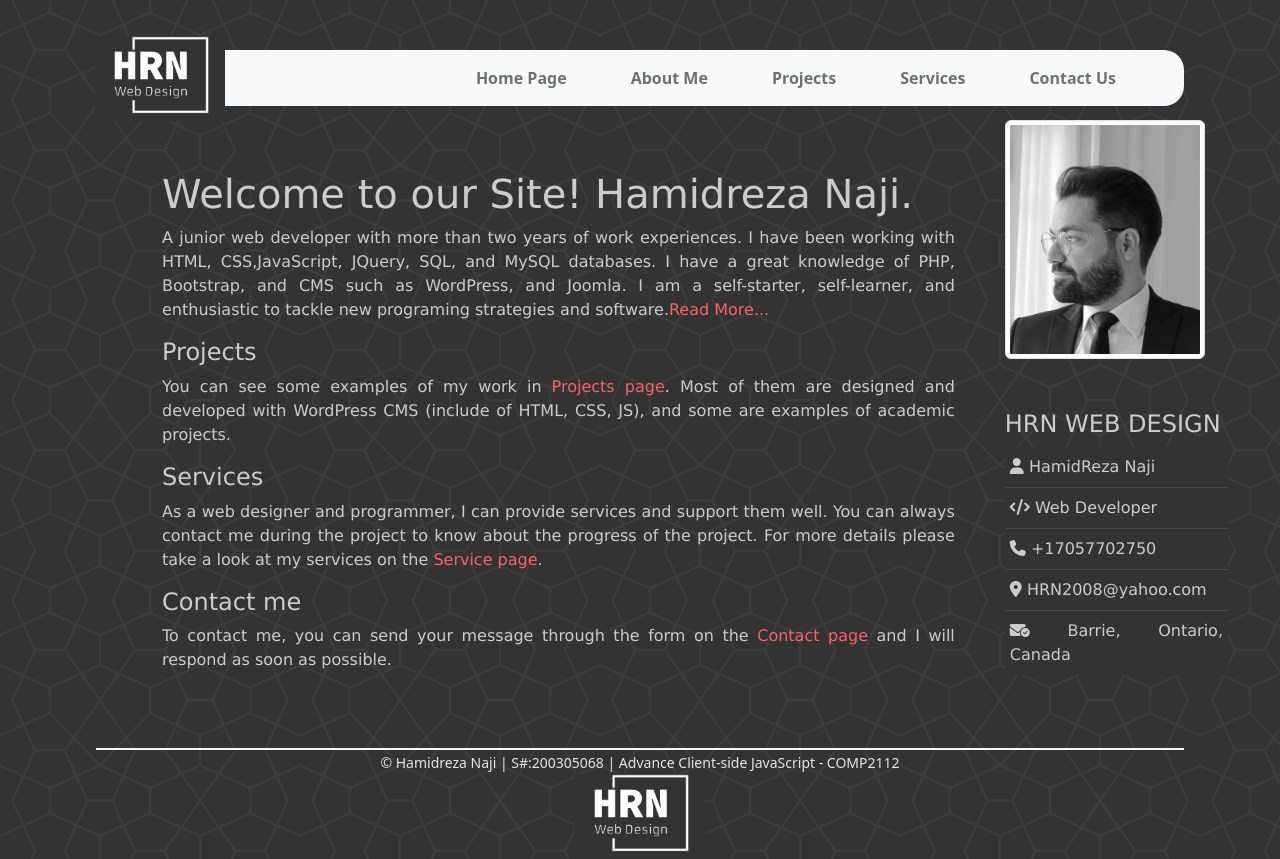
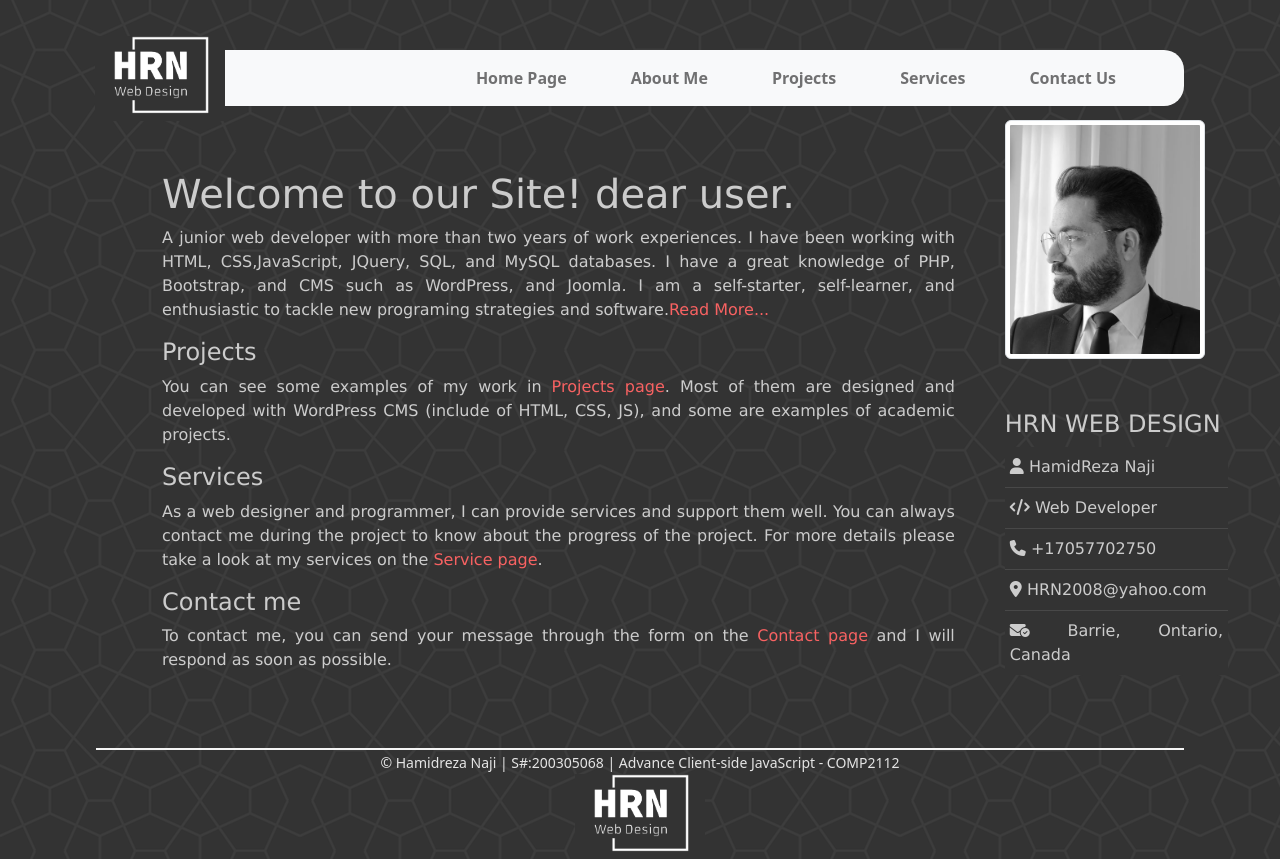
Before and after one commit to hrn2008/React-Portfolio, a React (Create React App) app: page / in a window 1280 px wide. Built offline with nearby package versions, Linux system fonts and the light colour scheme.

Commit message:
some edits

```diff
--- a/src/App.css
+++ b/src/App.css
@@ -1,6 +1,6 @@
 /* CSS for the App Component */
 /*
-Mini Portfolio Assignment
+REACT Portfolio Assignment
 Hamidreza Naji
 S#: 200503068
 Course: Advance Client-side JavaScript - COMP2112
--- a/src/App.tsx
+++ b/src/App.tsx
@@ -1,35 +1,37 @@
 import React from 'react';
 import { BrowserRouter, Route, Routes } from 'react-router-dom';
 
-// common components
+// Importing Header and Footer components
 import Header from './Views/components/header';
 import Footer from './Views/components/footer';
 
-// content components
+// Importing content components
 import Home from './Views/content/home';
 import About from './Views/content/about';
 import Projects from './Views/content/projects';
 import Services from './Views/content/services';
 import Contact from './Views/content/contact';
 
-// Styles and fonts
+// Importing bootstrap and css
 import 'bootstrap/dist/css/bootstrap.min.css';
 import '@fortawesome/fontawesome-free/css/all.min.css';
 import './App.css';
 
-// JavaScript Libraries
+// Importing js library
 import 'bootstrap/dist/js/bootstrap.bundle.min.js';
 
-
+//main function
 function App() {
-
+  //i wanted get the name of user and then send it for name in Route instead of "dear user".but it didn't work..
+  // let x=prompt("what is your name?");
+  // console.log(x);
   return (
     <div className="App">
       <BrowserRouter>
         <Header></Header>
           <Routes>
-            <Route path="/" element={<Home username='HRN' displayName='Hamidreza Naji' />}></Route>
-            <Route path="/home" element={<Home username='HRN' displayName='Hamidreza Naji' />}></Route>
+            <Route path="/" element={<Home name="dear user" />}></Route>
+            <Route path="/home" element={<Home name="dear user" />}></Route>
             <Route path="/about" element={<About />}></Route>
             <Route path="/projects" element={<Projects />}></Route>
             <Route path="/services" element={<Services />}></Route>
--- a/src/Models/User.ts
+++ b/src/Models/User.ts
@@ -1,6 +1,5 @@
 interface User
 {
-    username: string;
-    displayName:string;
+    name: string;
 }
 export default User;
--- a/src/Views/content/home.tsx
+++ b/src/Views/content/home.tsx
@@ -1,3 +1,10 @@
+/* Home page */
+/*
+REACT Portfolio Assignment
+Hamidreza Naji
+S#: 200503068
+Course: Advance Client-side JavaScript - COMP2112
+*/
 import React,{useEffect} from 'react';
 import { Link } from 'react-router-dom';
 import User from '../../Models/User';
@@ -13,7 +20,7 @@ function Home(props:User)
         <div className="container">
             {/* Content */}
             <div className="content home">
-                <h1>Welcome to our Site! {props.displayName}.</h1>
+                <h1>Welcome to our Site! {props.name}.</h1>
                 <p id="bio">A junior web developer with more than two years of work experiences. I have been working with HTML, CSS,JavaScript, JQuery, SQL, and MySQL databases. I have a great knowledge of PHP, Bootstrap, and CMS such as WordPress, and Joomla. I am a self-starter, self-learner, and enthusiastic to tackle new programing strategies and software.<Link to={"/about"}>Read More...</Link></p>
                 <h4 id="proj">Projects</h4>
                 <p id="proj-p">You can see some examples of my work in <Link to={"/projects"}>Projects page</Link>. Most of them are designed and developed with WordPress CMS (include of HTML, CSS, JS), and some are examples of academic projects.</p>
```
Also changed, not shown: src/Views/components/footer.tsx (+7 -0 lines), src/Views/components/header.tsx (+8 -0 lines), src/Views/components/progress.tsx (+7 -1 lines), src/Views/content/about.tsx (+8 -0 lines), src/Views/content/contact.tsx (+7 -0 lines), src/Views/content/projects.tsx (+8 -0 lines), src/Views/content/services.tsx (+8 -0 lines).
